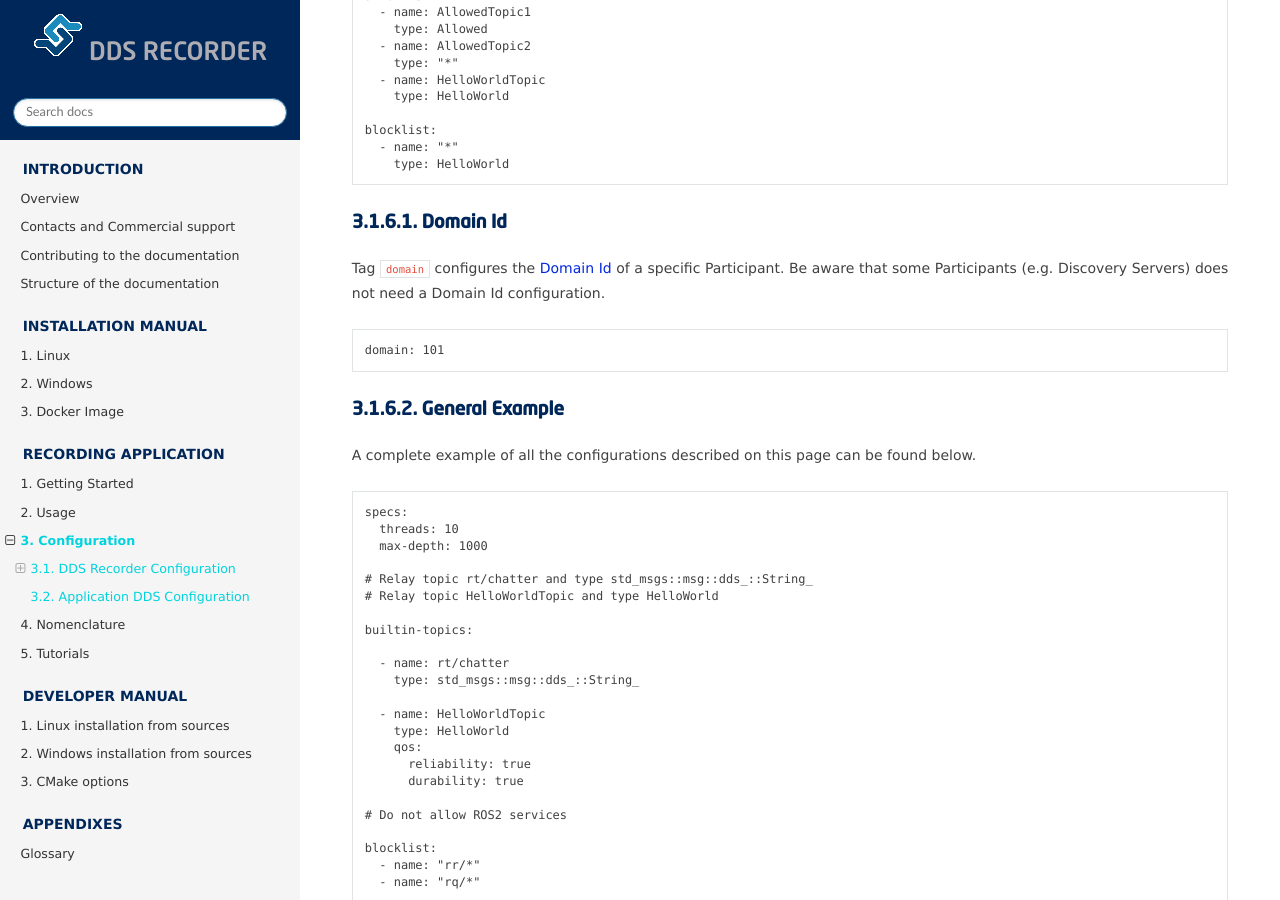
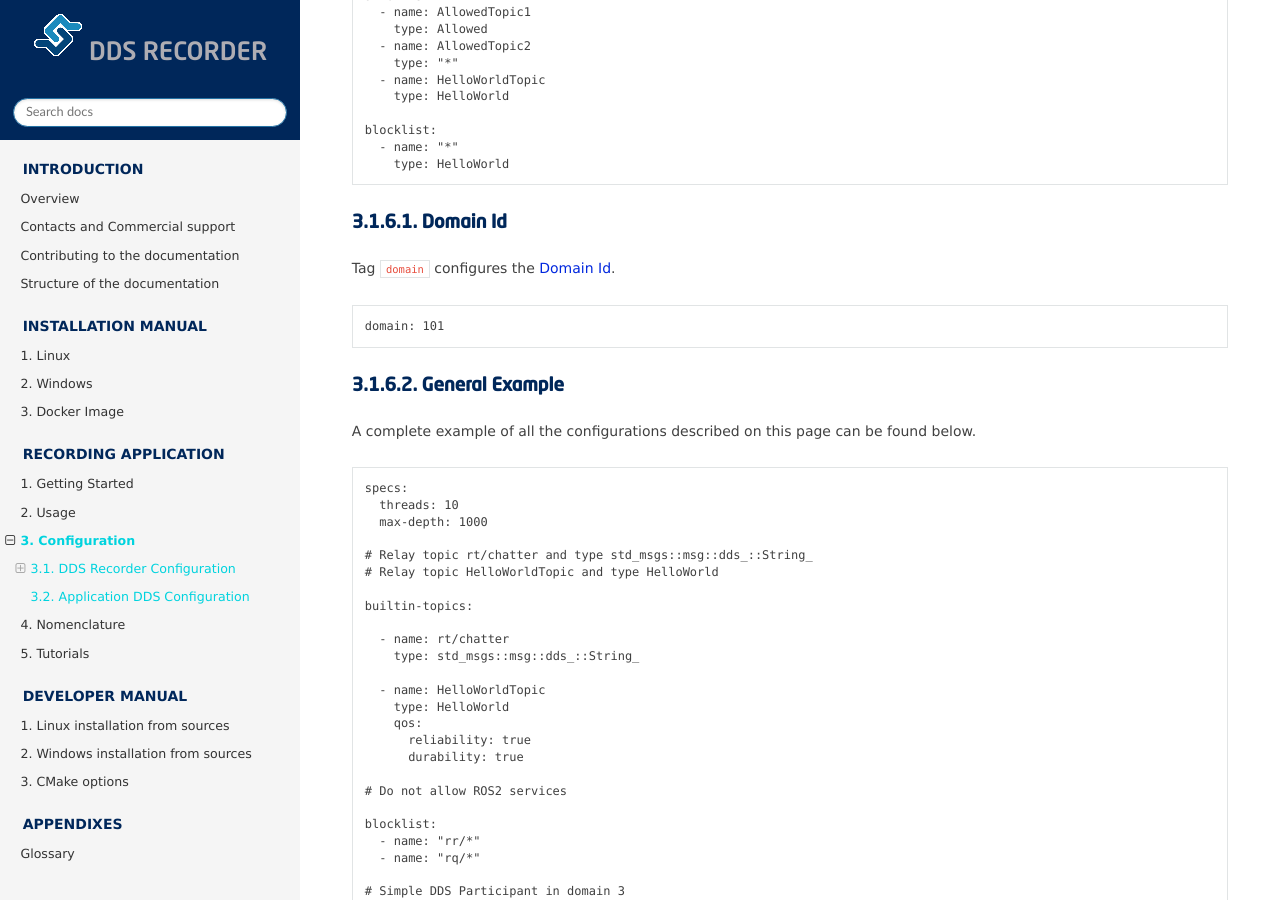
Before and after one commit to eProsima/DDS-Record-Replay, a Sphinx documentation site: the page built from docs/rst/recording/user_interface/configuration.rst, in a window 1280 px wide and 900 px high, scrolled down 4021 px. Built offline with Sphinx 7.4.7 and the Read the Docs theme 2.0.0, drawn with Linux system fonts in a browser that asks for light colours; the version number could not be read and is left out.

Commit message:
Some fixes
Signed-off-by: Irene Bandera <irenebandera@eprosima.com>

```diff
--- a/docs/rst/recording/getting_started/usage_example.rst
+++ b/docs/rst/recording/getting_started/usage_example.rst
@@ -45,7 +45,7 @@ Let us block ``add_blocked_topics_list_here`` topic:
     :language: yaml
     :lines: 6-7
 
-The only configuration required for simple participants is the DDS ``domain`` identifier.
+Configure the DDS ``domain`` identifier.
 
 .. literalinclude:: ../../../../resources/configurations/conf-ddsrecorder.yaml
     :language: yaml
--- a/docs/rst/recording/user_interface/configuration.rst
+++ b/docs/rst/recording/user_interface/configuration.rst
@@ -259,8 +259,7 @@ and ``AllowedTopic2`` regardless of its data type.
 Domain Id
 ---------
 
-Tag ``domain`` configures the :term:`Domain Id` of a specific Participant.
-Be aware that some Participants (e.g. Discovery Servers) does not need a Domain Id configuration.
+Tag ``domain`` configures the :term:`Domain Id`.
 
 .. code-block:: yaml
 
--- a/resources/configurations/conf-ddsrecorder.yaml
+++ b/resources/configurations/conf-ddsrecorder.yaml
@@ -6,7 +6,7 @@ allowlist:
 blocklist:
   - name: "add_blocked_topics_list_here"
 
-# Simple Participant domain
+# Domain ID
 domain: 100
 
 # Recorder output file
```
